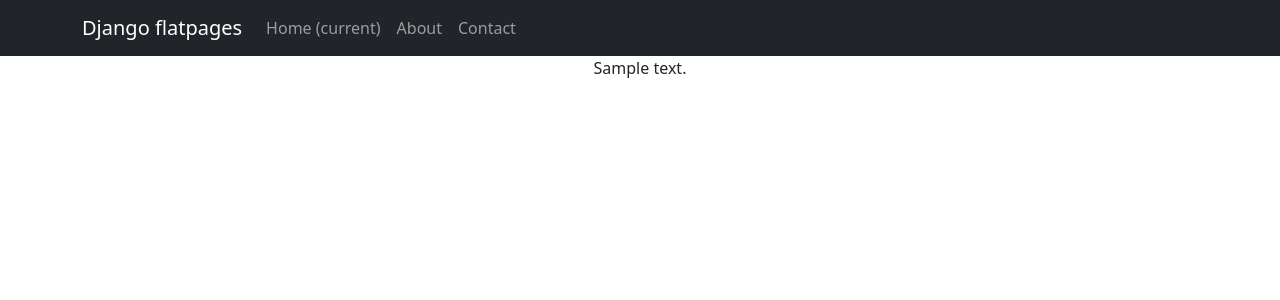
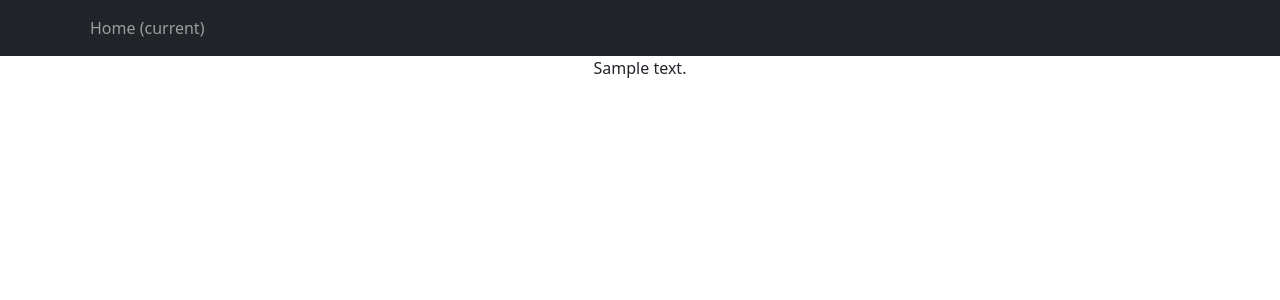
Before and after one commit to Arhi74/news_portal_Django, a Django app: template NewsPaper/NewsPaper/templates/flatpages/default.html in a window 1280 px wide. Shown: the top 300 px of the page. Run offline with Django 4.2, Linux system fonts and the light colour scheme; the template is opened without the code that fills it: most values are stand-ins (such as "Sample title", 1, 10 or a date in 2020); data that the repository does not hold is empty.

```diff
--- a/NewsPaper/NewsPaper/settings.py
+++ b/NewsPaper/NewsPaper/settings.py
@@ -60,7 +60,7 @@ ROOT_URLCONF = 'NewsPaper.urls'
 TEMPLATES = [
     {
         'BACKEND': 'django.template.backends.django.DjangoTemplates',
-        'DIRS': [os.path.join(BASE_DIR, 'templates')],
+        'DIRS': [os.path.join(BASE_DIR, 'NewsPaper/templates')],
         'APP_DIRS': True,
         'OPTIONS': {
             'context_processors': [
--- a/NewsPaper/NewsPaper/templates/flatpages/default.html
+++ b/NewsPaper/NewsPaper/templates/flatpages/default.html
@@ -14,7 +14,7 @@
         <!-- Responsive navbar-->
         <nav class="navbar navbar-expand-lg navbar-dark bg-dark static-top">
            <div class="container">
-               <a class="navbar-brand" href="#">Django flatpages</a>
+<!--               <a class="navbar-brand" href="#">Django flatpages</a>-->
                <button class="navbar-toggler" type="button" data-toggle="collapse"
                        data-target="#navbarResponsive"
                        aria-controls="navbarResponsive" aria-expanded="false"
@@ -28,12 +28,12 @@
                                <span class="sr-only">(current)</span>
                            </a>
                        </li>
-                       <li class="nav-item">
-                           <a class="nav-link" href="/about/">About</a>
-                       </li>
-                       <li class="nav-item">
-                           <a class="nav-link" href="/contacts/">Contact</a>
-                       </li>
+<!--                       <li class="nav-item">-->
+<!--                           <a class="nav-link" href="/about/">About</a>-->
+<!--                       </li>-->
+<!--                       <li class="nav-item">-->
+<!--                           <a class="nav-link" href="/contacts/">Contact</a>-->
+<!--                       </li>-->
                    </ul>
                </div>
            </div>
--- a/NewsPaper/news/views.py
+++ b/NewsPaper/news/views.py
@@ -4,6 +4,6 @@ from .models import Post
 
 class PostList(ListView):
     model = Post
-    ordering = 'name'
+    ordering = '-datetime'
     template_name = 'news.html'
     context_object_name = 'news'
```
Also changed, not shown: NewsPaper/NewsPaper/templates/news.html (added, +10 -0 lines), NewsPaper/news/models.py (+9 -0 lines), NewsPaper/news/migrations/0001_initial.py (added).
